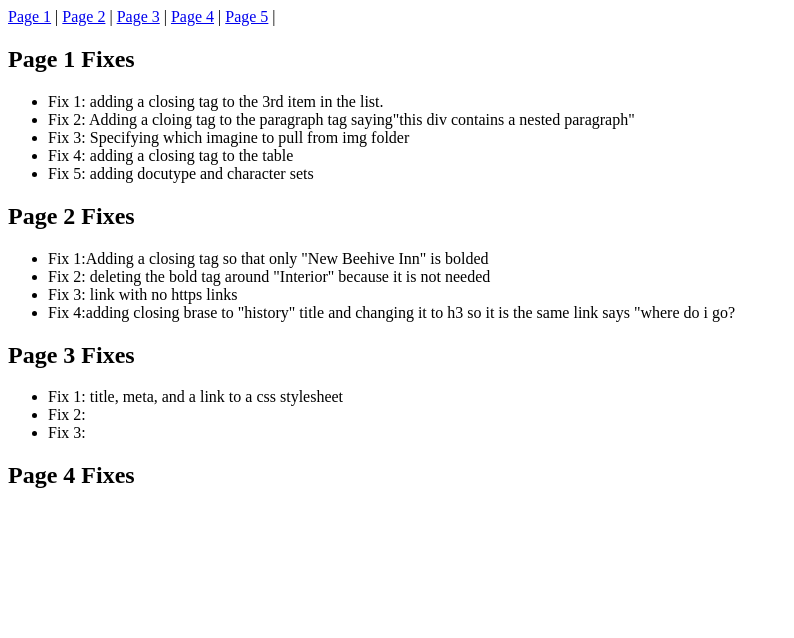
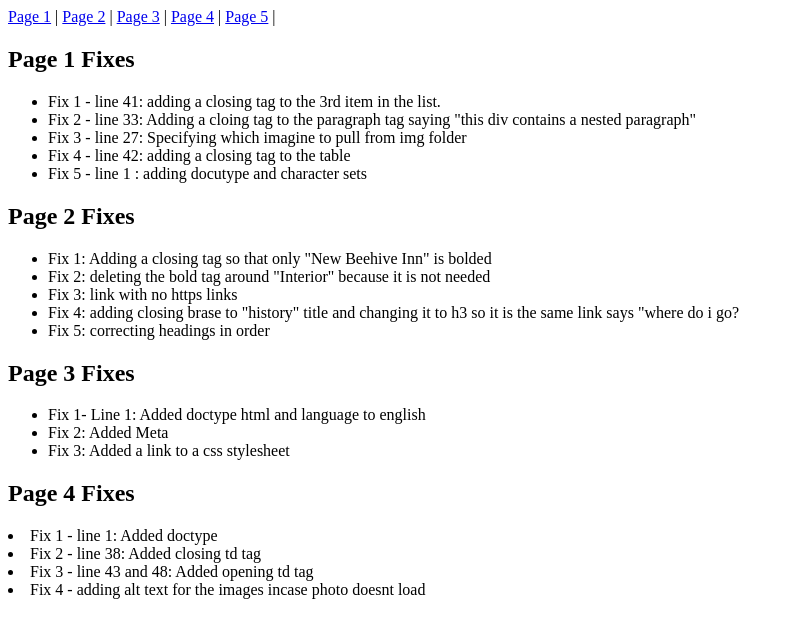
Before and after one commit to elma8936/elma8936.github.io, a plain HTML site: page html-midterm/page5.html in a window 1280 px wide. Shown: the whole page, without its empty margins (0-794 px from the left). Drawn offline with Linux system fonts and the light colour scheme.

Commit message:
updated to midterm

```diff
--- a/html-midterm/page5.html
+++ b/html-midterm/page5.html
@@ -22,38 +22,43 @@
 
     <h2>Page 1 Fixes</h2>
     <ul>
-        <li>Fix 1:
+        <li>Fix 1 - line 41:
             adding a closing tag to the 3rd item in the list.
         </li>
-        <li>Fix 2:
-            Adding a cloing tag to the paragraph tag saying"this div contains a nested paragraph"
+        <li>Fix 2 - line 33:
+            Adding a cloing tag to the paragraph tag saying "this div contains a nested paragraph"
         </li>
-        <li>Fix 3:
+        <li>Fix 3 - line 27:
             Specifying which imagine to pull from img folder
         </li>
-        <li>Fix 4: adding a closing tag to the table</li>
-        <li>Fix 5: adding docutype and character sets</li>
+        <li>Fix 4 - line 42: adding a closing tag to the table</li>
+        <li>Fix 5 - line 1 : adding docutype and character sets</li>
 
     </ul>
 
     <h2>Page 2 Fixes</h2>
     <ul>
-        <li>Fix 1:Adding a closing tag so that only "New Beehive Inn" is bolded</li>
+        <li>Fix 1: Adding a closing tag so that only "New Beehive Inn" is bolded</li>
         <li>Fix 2: deleting the bold tag around "Interior" because it is not needed</li>
         <li>Fix 3: link with no https links</li>
-        <li>Fix 4:adding closing brase to "history" title and changing it to h3 so it is the same
+        <li>Fix 4: adding closing brase to "history" title and changing it to h3 so it is the same
             link says "where do i go?</li>
-        <!-- what do the links go to? i just updated them to wiki pages-->
+        <li>Fix 5: correcting headings in order</li>
     </ul>
 
     <h2>Page 3 Fixes</h2>
     <ul>
-        <li>Fix 1: title, meta, and a link to a css stylesheet </li>
-        <li>Fix 2: </li>
-        <li>Fix 3: </li>
-        <!-- move footer????-->
+        <li>Fix 1- Line 1: Added doctype html and language to english </li>
+        <li>Fix 2: Added Meta </li>
+        <li>Fix 3: Added a link to a css stylesheet </li>
+
     </ul>
 
     <h2>Page 4 Fixes</h2>
+    <li>Fix 1 - line 1: Added doctype</li>
+    <li>Fix 2 - line 38: Added closing td tag</li>
+    <li>Fix 3 - line 43 and 48: Added opening td tag</li>
+    <li>Fix 4 - adding alt text for the images incase photo doesnt load</li>
+
 </body>
 </html>
```
Also changed, not shown: html-midterm/page2.html (+1 -1 lines), html-midterm/page4.html (+10 -10 lines).
